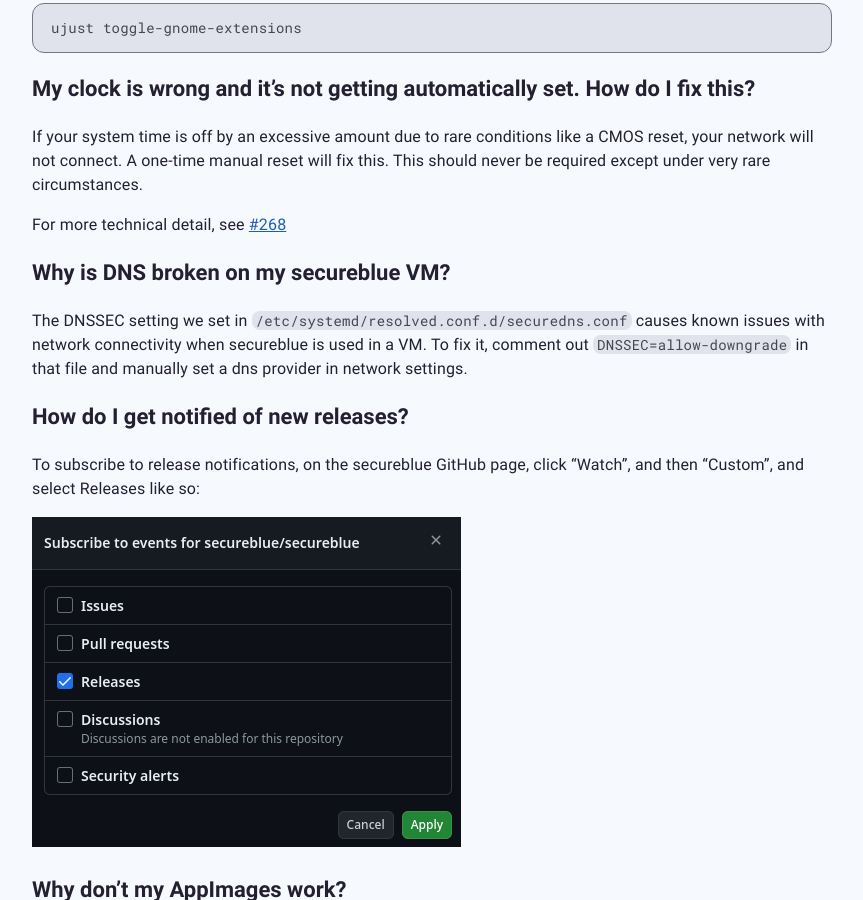
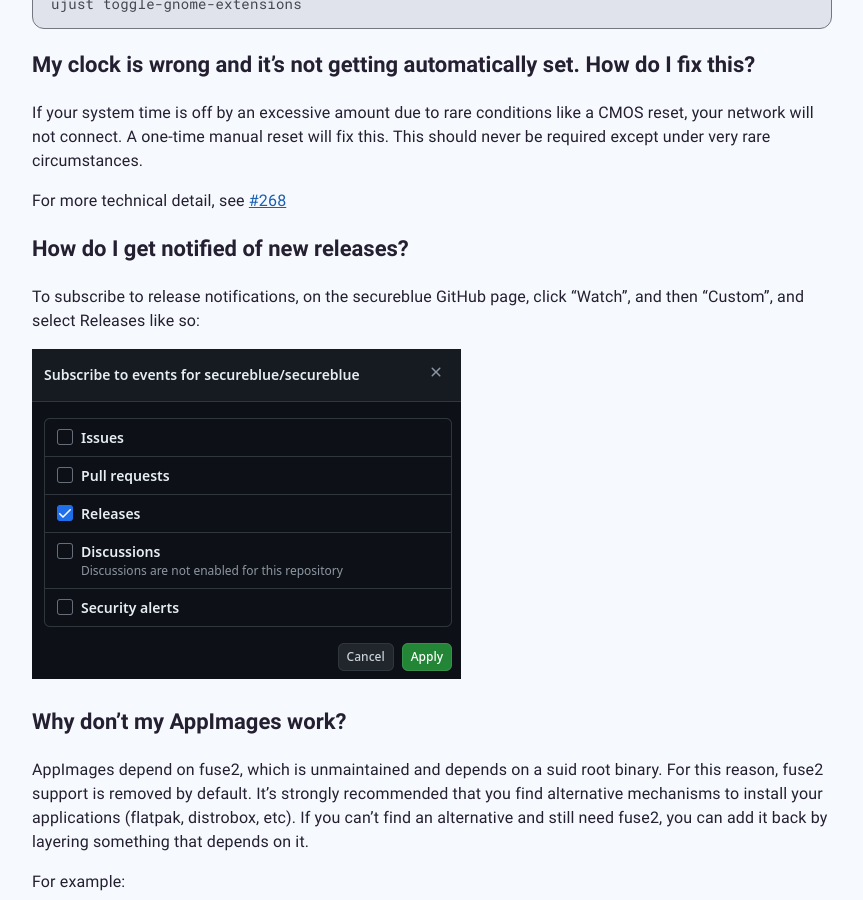
Before and after one commit to secureblue/secureblue.github.io, a Jekyll site: the page built from content/FAQ.md, in a window 1280 px wide and 900 px high, scrolled down 3008 px. Shown: the whole window, without its empty margins (208-1071 px from the left). Built offline with Jekyll 4.4.1, drawn with Linux system fonts in a browser that asks for light colours; some of the changed text lies outside the part shown.

Commit message:
feat: docs update

```diff
--- a/content/FAQ.md
+++ b/content/FAQ.md
@@ -22,7 +22,6 @@
 - [Why doesn't my Xwayland app work?](#xwayland)
 - [Why I can't install nor use any GNOME user extensions?](#gnome-extensions)
 - [My clock is wrong and it's not getting automatically set. How do I fix this?](#clock)
-- [Why is DNS broken on my secureblue VM?](#vm-dns)
 - [How do I get notified of new releases?](#releases)
 - [Why don't my AppImages work?](#appimage)
 - [Why don't KDE Vaults work?](#kde-vaults)
@@ -140,11 +139,6 @@
 
 For more technical detail, see [#268](https://github.com/secureblue/secureblue/issues/268)
 
-### Why is DNS broken on my secureblue VM?
-{: #vm-dns}
-
-The DNSSEC setting we set in `/etc/systemd/resolved.conf.d/securedns.conf` causes known issues with network connectivity when secureblue is used in a VM. To fix it, comment out `DNSSEC=allow-downgrade` in that file and manually set a dns provider in network settings.
-
 ### How do I get notified of new releases?
 {: #releases}
 
```
